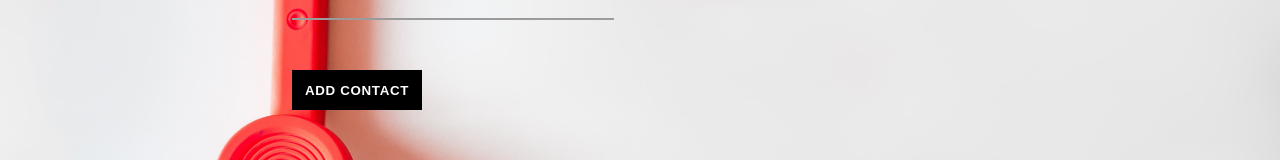
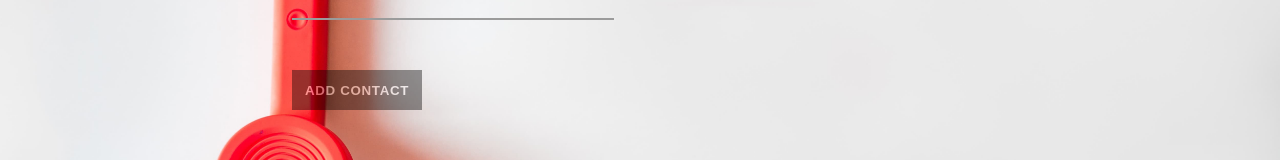
Before and after one commit to Viktor-Kostiuchenko/goit-react-hw-06-phonebook, a React (Create React App) app: page / in a window 1280 px wide. Shown: the part 291-451 px from the top of the page. Built offline with nearby package versions, Linux system fonts and the light colour scheme; what notiflix would draw is missing.

Commit message:
Update disabled buttons

```diff
--- a/src/components/ContactList/ContactList.jsx
+++ b/src/components/ContactList/ContactList.jsx
@@ -51,7 +51,7 @@ export default function ContactList() {
                   draggableId={id}
                   index={index}
                   key={id}
-                  isDragDisabled={filter === '' ? false : true}
+                  isDragDisabled={filter !== ''}
                 >
                   {(provided, snapshot) => {
                     const style = {
--- a/src/components/Filter/Filter.jsx
+++ b/src/components/Filter/Filter.jsx
@@ -30,7 +30,7 @@ export default function Filter() {
         className={s.button}
         type="button"
         onClick={() => dispatch(actions.filter(''))}
-        disabled={value === '' ? true : false}
+        disabled={value === ''}
       >
         <span className={s.buttonName}>clear</span>
       </button>
--- a/src/components/Form/Form.jsx
+++ b/src/components/Form/Form.jsx
@@ -30,6 +30,7 @@ export default function ContactForm() {
     handleSubmit,
     formState: { errors },
     reset,
+    watch,
   } = useForm({ resolver: yupResolver(schema) });
 
   const dispatch = useDispatch();
@@ -39,6 +40,10 @@ export default function ContactForm() {
     dispatch(actions.addContact(data));
     reset();
   };
+
+  const emtyStr = watch('name') === '' && watch('number') === '';
+  const undefinedSrt =
+    watch('name') === undefined && watch('number') === undefined;
 
   return (
     <form onSubmit={handleSubmit(onSubmitHandler)} autoComplete="off">
@@ -66,7 +71,11 @@ export default function ContactForm() {
         </label>
         <p className={s.errorMsg}>{errors.number?.message}</p>
       </div>
-      <button className={s.button} type="submit">
+      <button
+        className={s.button}
+        type="submit"
+        disabled={emtyStr || undefinedSrt}
+      >
         <span className={s.buttonName}>Add contact</span>
       </button>
     </form>
--- a/src/components/Form/Form.module.css
+++ b/src/components/Form/Form.module.css
@@ -133,6 +133,11 @@
   width: 100%;
 }
 
+.button[disabled] {
+  pointer-events: none;
+  opacity: 0.4;
+}
+
 .errorMsg {
   position: absolute;
   top: 100%;
```
